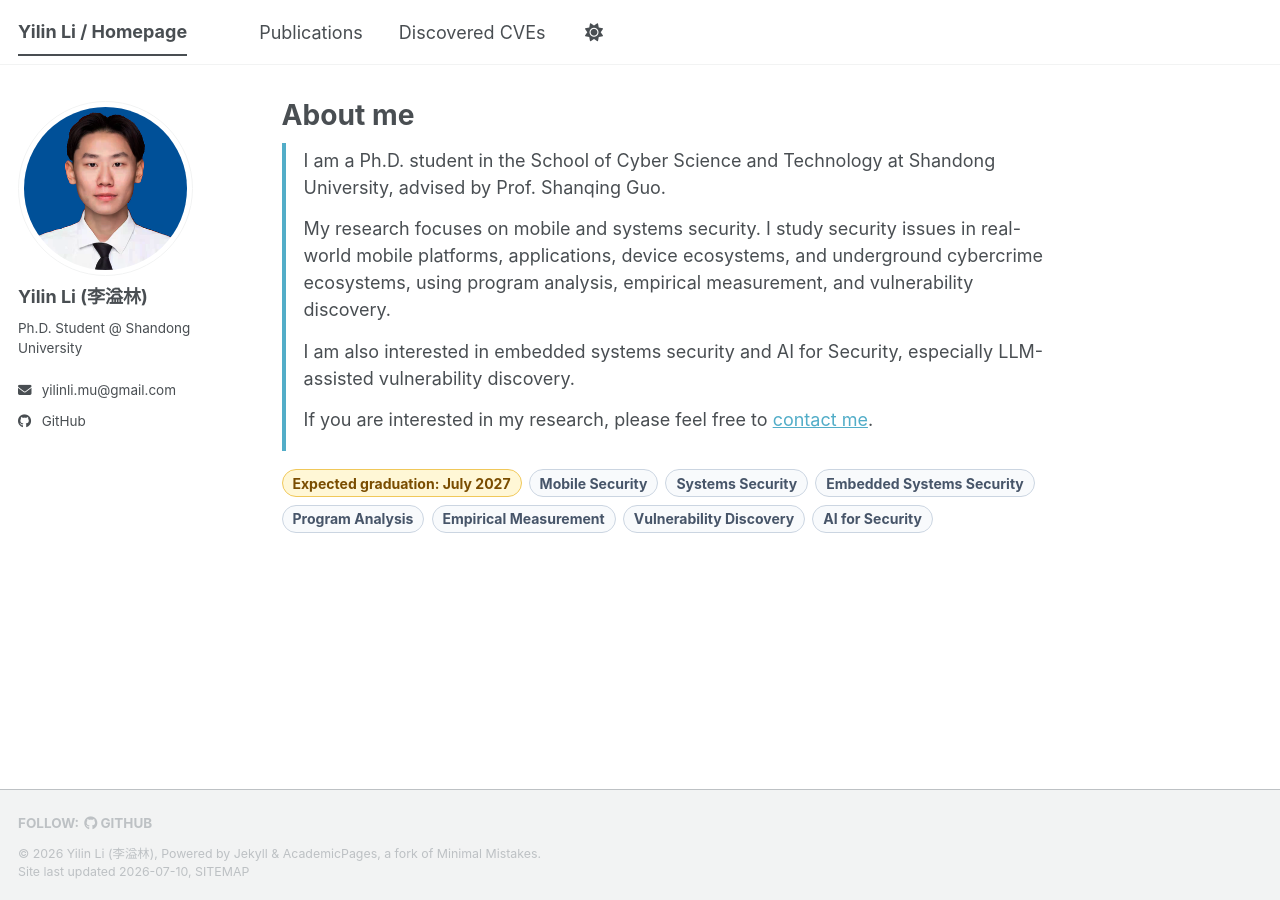
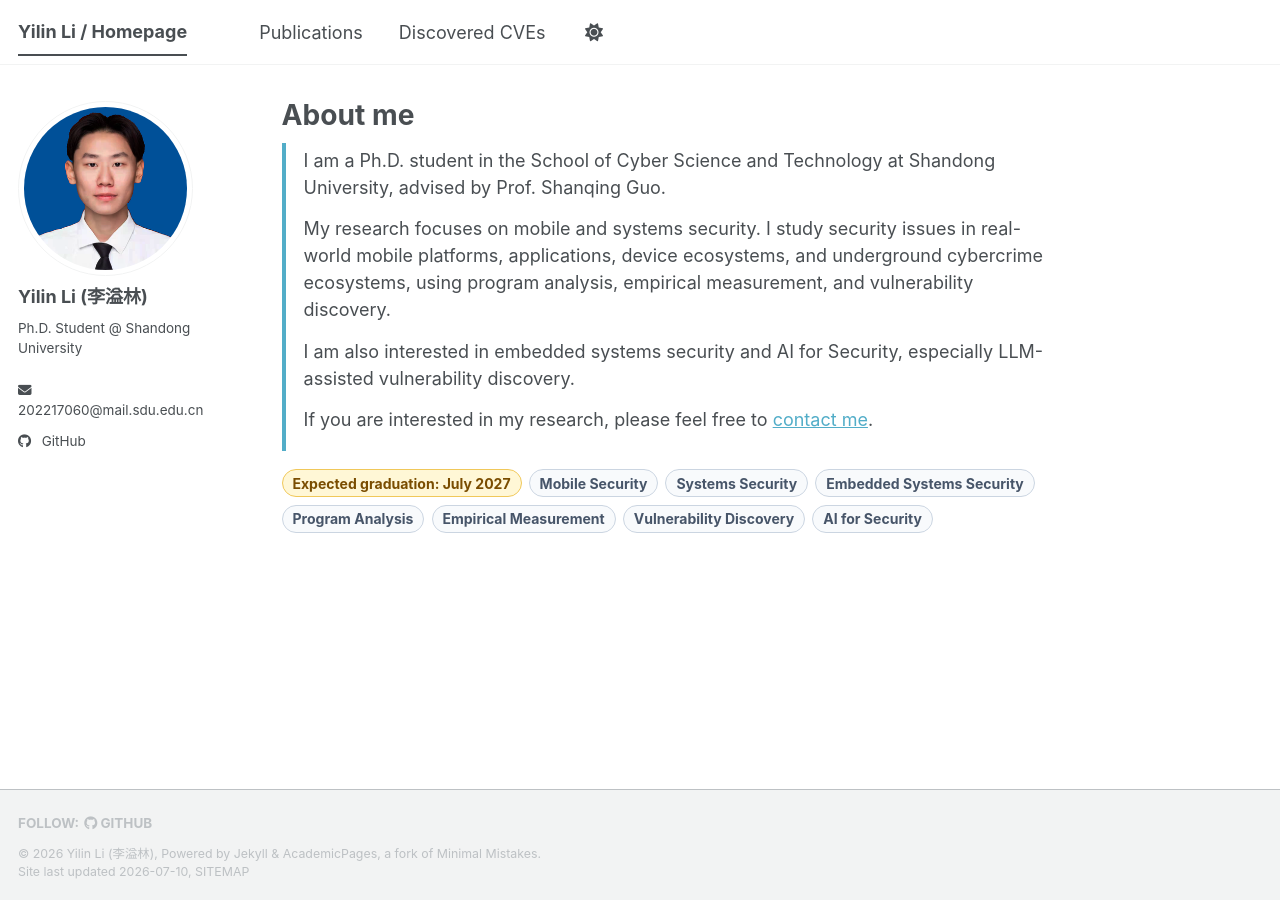
Before and after one commit to mu-sec/mu-sec.github.io, a Jekyll site: the page built from _pages/about.md, in a window 1280 px wide. Built offline with Jekyll 4.4.1, drawn with Linux system fonts in a browser that asks for light colours; a style sheet for code colours, icons or effects is not loaded.

Commit message:
Update contact email

```diff
--- a/_config.yml
+++ b/_config.yml
@@ -17,7 +17,7 @@ author:
   advisor:
   research:
   uri:
-  email: "yilinli.mu@gmail.com"
+  email: "202217060@mail.sdu.edu.cn"
   academia:
   arxiv:
   googlescholar:
--- a/_includes/head/custom.html
+++ b/_includes/head/custom.html
@@ -35,8 +35,8 @@
     "url": "https://mu-sec.github.io/",
     "image": "https://mu-sec.github.io/images/headshot.png",
     "email": [
+      "mailto:202217060@mail.sdu.edu.cn",
       "mailto:yilinli.mu@gmail.com",
-      "mailto:202217060@mail.sdu.edu.cn",
       "mailto:liyilin22@mail.sdu.edu.cn"
     ],
     "jobTitle": "Ph.D. Student",
--- a/_pages/about.md
+++ b/_pages/about.md
@@ -45,7 +45,7 @@ author_profile: true
   <p>I am a Ph.D. student in the School of Cyber Science and Technology at Shandong University, advised by Prof. Shanqing Guo.</p>
   <p>My research focuses on mobile and systems security. I study security issues in real-world mobile platforms, applications, device ecosystems, and underground cybercrime ecosystems, using program analysis, empirical measurement, and vulnerability discovery.</p>
   <p>I am also interested in embedded systems security and AI for Security, especially LLM-assisted vulnerability discovery.</p>
-  <p>If you are interested in my research, please feel free to <a href="mailto:yilinli.mu@gmail.com">contact me</a>.</p>
+  <p>If you are interested in my research, please feel free to <a href="mailto:202217060@mail.sdu.edu.cn">contact me</a>.</p>
 </div>
 
 <div class="about-tags">
```
